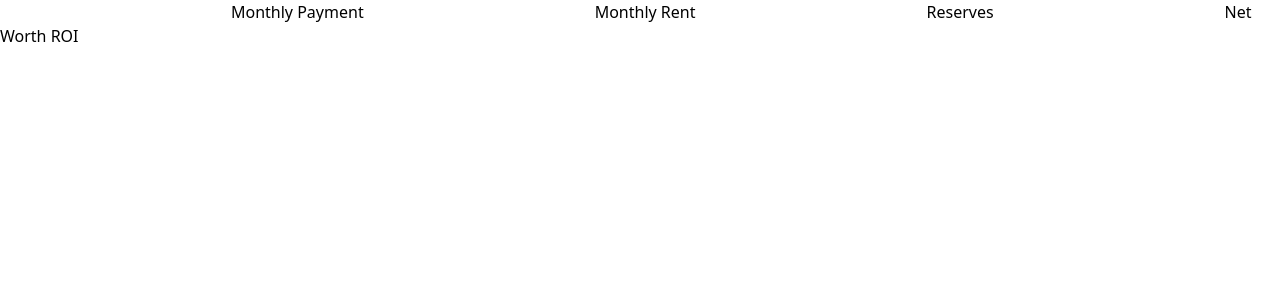
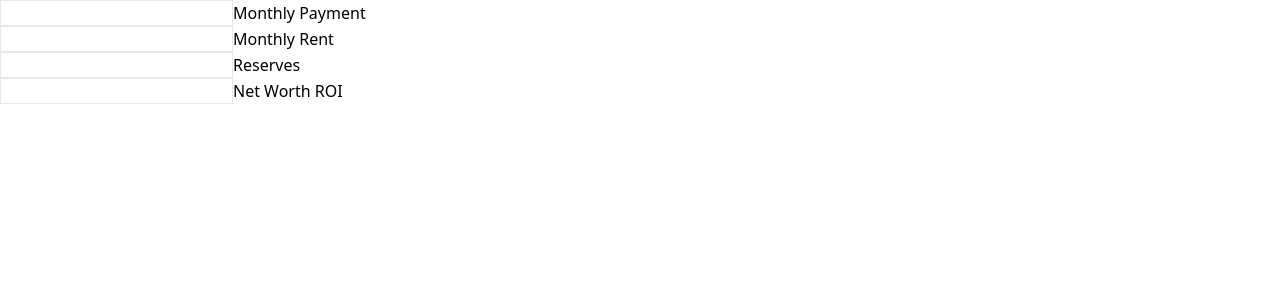
Before and after one commit to devskii/house-hack-deals, a React (Create React App) app: page / in a window 1280 px wide. Shown: the top 300 px of the page. Built offline with nearby package versions, Linux system fonts and the light colour scheme.

Commit message:
layout inputs vertically and with borders

```diff
--- a/src/App.js
+++ b/src/App.js
@@ -3,7 +3,7 @@ import LabeledInput from "./LabeledInput";
 
 function App() {
   return (
-    <>
+    <div className="flex flex-col">
       <LabeledInput
         testid="input-monthly-payment"
         labelText="Monthly Payment"
@@ -11,7 +11,7 @@ function App() {
       <LabeledInput testid="input-monthly-rent" labelText="Monthly Rent" />
       <LabeledInput testid="input-reserves" labelText="Reserves" />
       <LabeledInput testid="input-net-worth-roi" labelText="Net Worth ROI" />
-    </>
+    </div>
   );
 }
 
--- a/src/LabeledInput.jsx
+++ b/src/LabeledInput.jsx
@@ -1,7 +1,7 @@
 const LabeledInput = (props) => {
   return (
     <label>
-      <input data-testid={props.testid} />
+      <input data-testid={props.testid} className="border" />
       {props.labelText}
     </label>
   );
```
